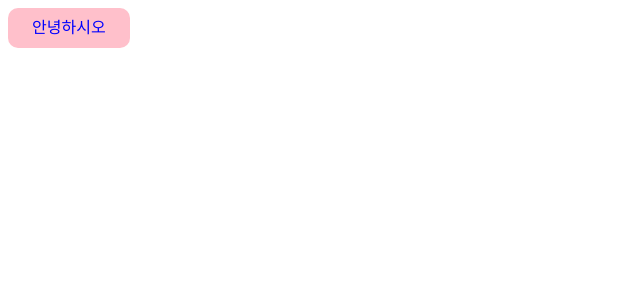
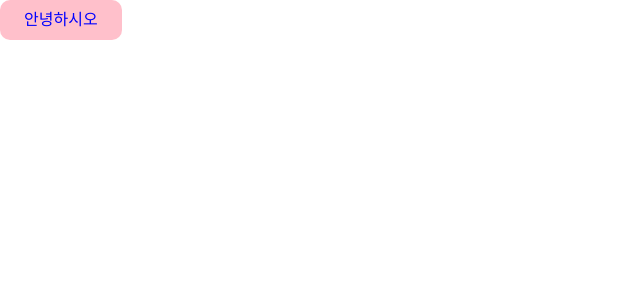
Before and after one commit to happy-serial/mello-frontend, a Next.js app: page / in a window 1280 px wide. Shown: the top 300 px of the page, without its empty margins (0-640 px from the left). Built offline with nearby package versions, Linux system fonts and the light colour scheme.

Commit message:
[setup]: global css remove default space

```diff
--- a/src/app/globals.css
+++ b/src/app/globals.css
@@ -1,3 +1,8 @@
 :root {
+    background-color: white;
+}
 
+body {
+    margin: 0px;
+    padding: 0px;
 }
```
